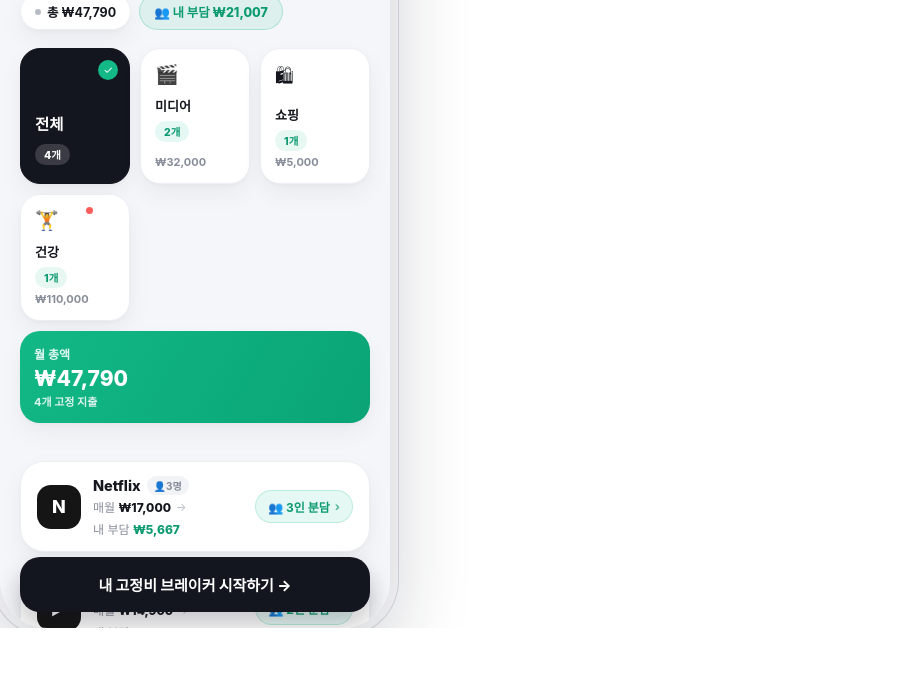
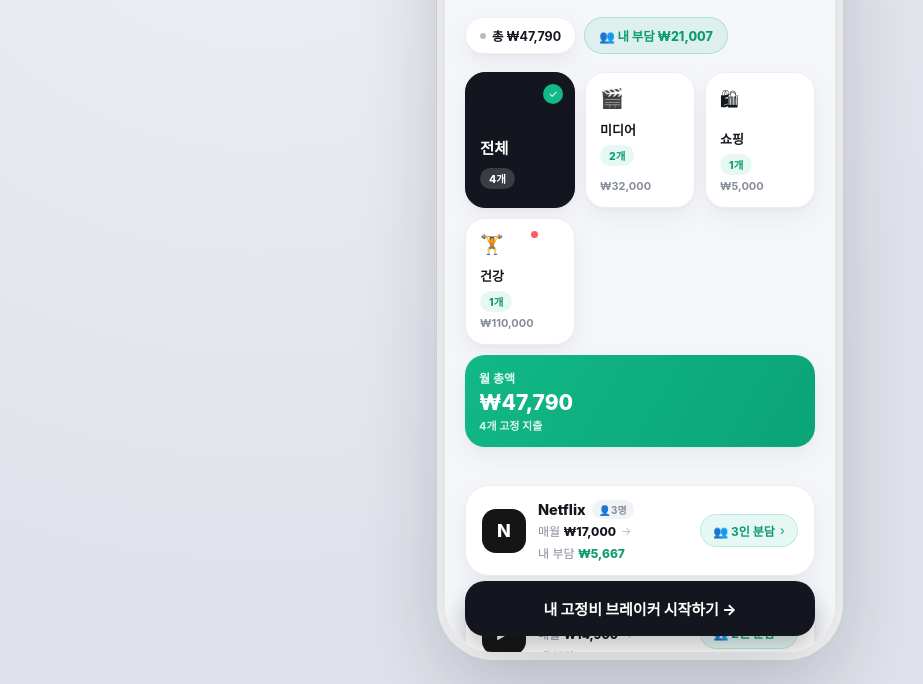
Before and after one commit to jskpub/bank_salad_per, a plain HTML site: page index.html in a window 1280 px wide. Shown: the part 216-900 px from the top of the page, without its empty margins (0-923 px from the left). Before the commit the page ends 844 px from the top, so only its background shows below. Drawn offline with Linux system fonts and the light colour scheme.

Commit message:
modify css

```diff
--- a/style.scss
+++ b/style.scss
@@ -33,14 +33,14 @@
   padding: 0;
 }
 
-// .stage {
-//   display: flex;
-//   justify-content: center;
-//   align-items: flex-start;
-//   padding: 24px 0;
-//   background: radial-gradient(circle at 20% 0%, #eef0f5 0%, #dfe2ea 60%);
-//   min-height: 900px;
-// }
+.stage {
+  display: flex;
+  justify-content: center;
+  align-items: flex-start;
+  padding: 24px 0;
+  background: radial-gradient(circle at 20% 0%, #eef0f5 0%, #dfe2ea 60%);
+  min-height: 900px;
+}
 
 .phone {
   position: relative;
```
Also changed, not shown: style.css, 1 other file.
